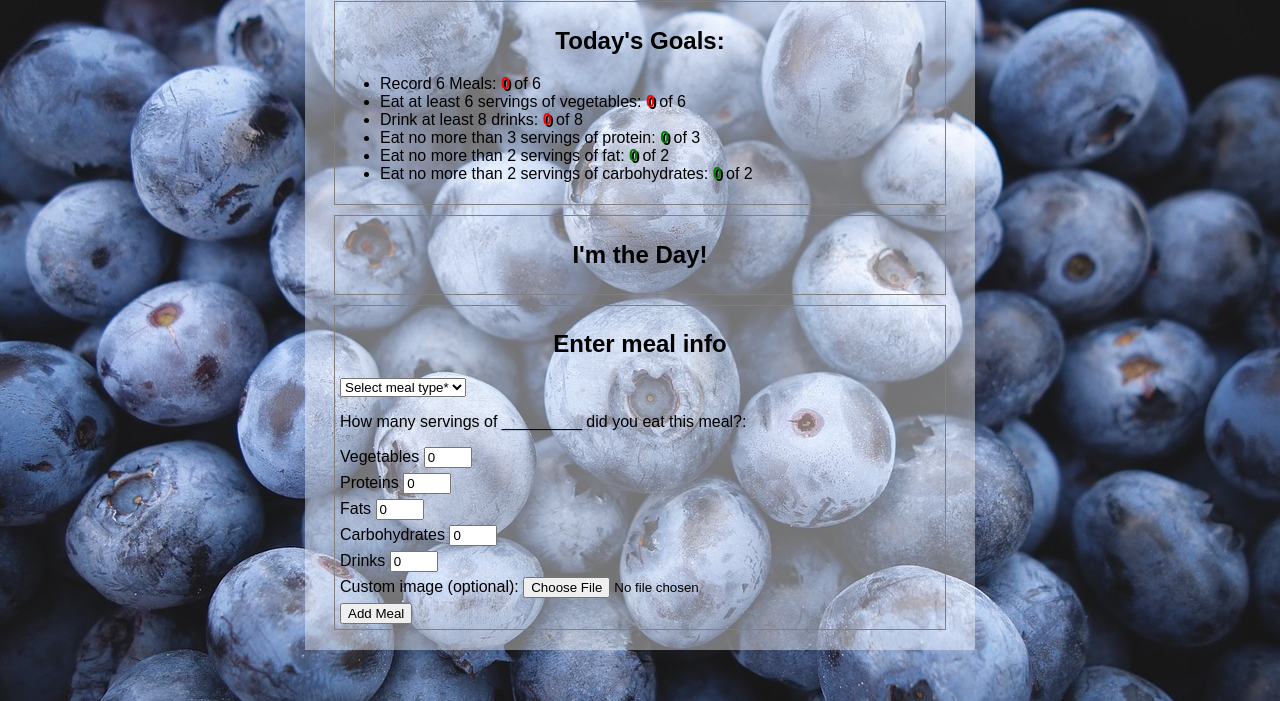
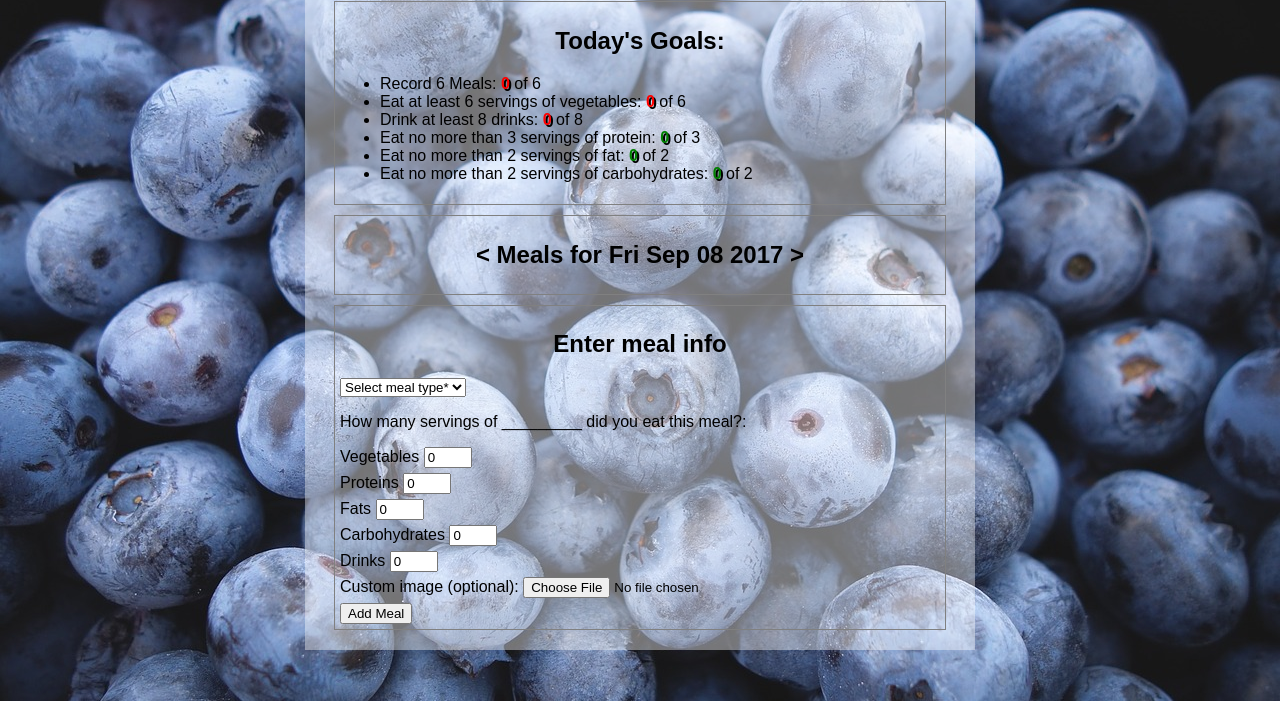
Before and after one commit to Rosensweig/nutrition, a React app: page / in a window 1280 px wide. Shown: the part 99-800 px from the top of the page. Built offline with nearby package versions, Linux system fonts and the light colour scheme; what react-mixin would draw is missing.

Commit message:
port change, bg-color

```diff
--- a/package.json
+++ b/package.json
@@ -13,7 +13,7 @@
     "react-mixin": "^4.0.0"
   },
   "scripts": {
-    "start": "PORT=3005 react-scripts start",
+    "start": "react-scripts start",
     "build": "react-scripts build",
     "test": "react-scripts test --env=jsdom",
     "eject": "react-scripts eject"
--- a/src/components/Day.js
+++ b/src/components/Day.js
@@ -4,7 +4,7 @@ class Day extends Component {
   render() {
     return (
       <div className="Day">
-      	<h2>I'm the Day!</h2>
+      	<h2><a id="previous">&lt;</a> Meals for {this.props.current} <a id="next">&gt;</a></h2>
       </div>
     );
   }
--- a/src/components/MealForm.js
+++ b/src/components/MealForm.js
@@ -43,6 +43,7 @@ class MealForm extends Component {
 		}
 		console.log("Adding new meal: ", meal);
 		this.props.addMeal(meal);
+		event.target.reset();
 	}
 
   render() {
--- a/src/styles/index.css
+++ b/src/styles/index.css
@@ -3,6 +3,7 @@ body {
   padding: 0;
   font-family: sans-serif;
   background-image: url("../../public/blueberries.jpg");
+  background-color: black;
 }
 
 .App {
```
